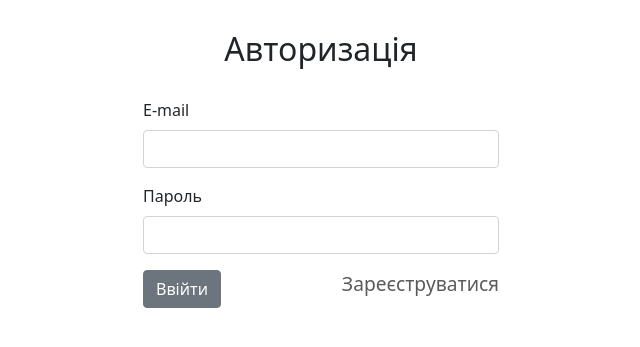
After one commit to lancelot2021/serverThesis, a Node server app: page /api/authorize in a window 1280 px wide. The commit adds this page. Shown: the top 347 px of the page, without its empty margins (319-959 px from the left). Run offline with Node 20, Linux system fonts and the light colour scheme; some libraries are stand-ins or nearby versions.

Commit message:
Second commit

```diff
--- a/controllers/admin-controller.js
+++ b/controllers/admin-controller.js
@@ -3,11 +3,13 @@ const adminService = require('../service/admin-service');
 class AdminController{
     async registration(req, res, next) {
         try {
-            const {login, email, password} = req.body;
+            // const {login, email, password} = req.body;
+            const login = req.body.login;
+            const email = req.body.email;
+            const password = req.body.password;
             const adminData = await adminService.registration(login, email, password);
             res.cookie('refreshToken', adminData.refreshToken, {maxAge: 30 * 24 * 60 * 1000, httpOnly: true})
             return res.json(adminData);
-
         }catch (e){
 
         }
--- a/index.js
+++ b/index.js
@@ -1,6 +1,7 @@
 require('dotenv').config({path: __dirname + '/.dotEnv'});
 const express = require('express');
 const cors = require('cors');
+const path = require('path');
 const cookieParser = require('cookie-parser');
 const mongoose = require('mongoose');
 const router = require('./router/index');
@@ -9,7 +10,11 @@ const router = require('./router/index');
 const PORT = process.env.PORT || 80;
 const app = express();
 
+app.set('views', path.join(__dirname, '/views'));
+app.set('view engine', 'ejs');
+
 app.use(express.json());
+app.use(express.static(path.join(__dirname + '/public')));
 app.use(cookieParser());
 app.use(cors());
 app.use('/api', router);
--- a/package.json
+++ b/package.json
@@ -19,6 +19,7 @@
     "jsonwebtoken": "^8.5.1",
     "mongodb": "^4.2.2",
     "mongoose": "^6.1.2",
+    "nodemailer": "^6.7.2",
     "uuid": "^8.3.2"
   },
   "devDependencies": {
--- /dev/null
+++ b/public/style.css
@@ -0,0 +1,22 @@
+.reg_form h2{
+    text-align: center;
+    margin: 30px 0;
+}
+
+.reg_form a {
+    font-size: 1.2em;
+    transition: all .3s;
+    color: #5c5b5b;
+    text-decoration: none;
+    margin-left: 60px;
+}
+
+.reg_form a:hover{
+    margin-left: 55px;
+    transition: all .3s;
+}
+
+.bottom_buttons{
+    display: flex;
+    justify-content: space-between;
+}
--- a/router/index.js
+++ b/router/index.js
@@ -1,6 +1,15 @@
 const Router = require('express').Router;
 const adminController = require('../controllers/admin-controller');
 const router = new Router();
+
+
+router.get('/registration', (req, res) => {
+    res.render('registration');
+})
+
+router.get('/authorize', (req, res) => {
+    res.render('authorize');
+})
 
 router.post('/registration', adminController.registration);
 router.post('/login', adminController.login);
--- a/service/admin-service.js
+++ b/service/admin-service.js
@@ -17,8 +17,9 @@ class AdminService {
         }
         const hashPassword = await bcrypt.hash(password, 3);
         const activationLink = uuid.v4();
+
         const admin = await AdminModel.create({login, email, password: hashPassword, activationLink});
-        await mailService.sendActivationMail(email, activationLink);
+        await mailService.sendActivationMail(email, `${process.env.API_URL}/api/activate/${activationLink}`);
 
         const adminDto = new AdminDto(admin); // id, email, isActivated
         const tokens = tokenService.generateTokens({...adminDto});
--- /dev/null
+++ b/views/authorize.ejs
@@ -0,0 +1,38 @@
+<!DOCTYPE html>
+<html lang="en">
+<head>
+    <meta charset="UTF-8">
+    <title>Авторизація</title>
+
+
+    <link href="https://cdn.jsdelivr.net/npm/bootstrap@5.1.3/dist/css/bootstrap.min.css" rel="stylesheet" integrity="sha384-1BmE4kWBq78iYhFldvKuhfTAU6auU8tT94WrHftjDbrCEXSU1oBoqyl2QvZ6jIW3" crossorigin="anonymous">
+
+
+    <link rel="preconnect" href="https://fonts.googleapis.com">
+    <link rel="preconnect" href="https://fonts.gstatic.com" crossorigin>
+    <link href="https://fonts.googleapis.com/css2?family=Comfortaa:wght@300;400;500;600;700&display=swap" rel="stylesheet">
+
+    <link rel="stylesheet" href="/style.css">
+</head>
+<body>
+<div class="container reg_form">
+    <form class="row justify-content-md-center">
+        <h2 class="col-12">Авторизація</h2>
+        <div class="mb-3 col-12 col-md-4">
+            <label for="exampleInputEmail1" class="form-label">E-mail</label>
+            <input type="email" class="form-control" id="exampleInputEmail1" aria-describedby="emailHelp">
+        </div>
+        <div class="w-100"></div>
+        <div class="mb-3 col-12 col-md-4">
+            <label for="exampleInputPassword1" class="form-label">Пароль</label>
+            <input type="password" class="form-control" id="exampleInputPassword1">
+        </div>
+        <div class="w-100"></div>
+        <div class="bottom_buttons mb-3 col-12 col-md-4">
+            <button type="submit" class="btn btn-secondary">Ввійти</button>
+            <a href="registration">Зареєструватися</a>
+        </div>
+    </form>
+</div>
+</body>
+</html>
```
Also changed, not shown: service/mail-service.js (+29 -1 lines), views/registration.ejs (+57 -2 lines), 1 other file.
